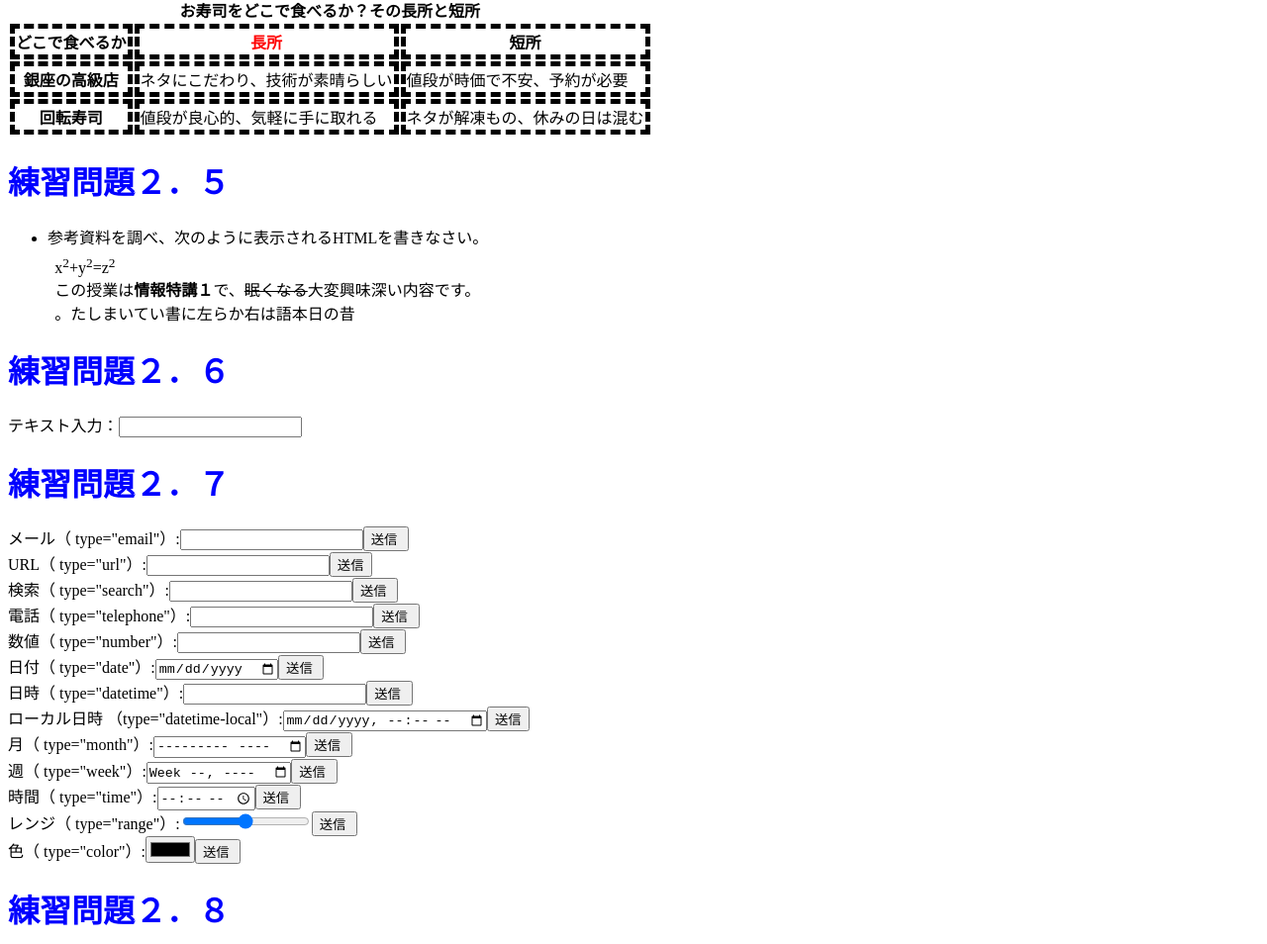
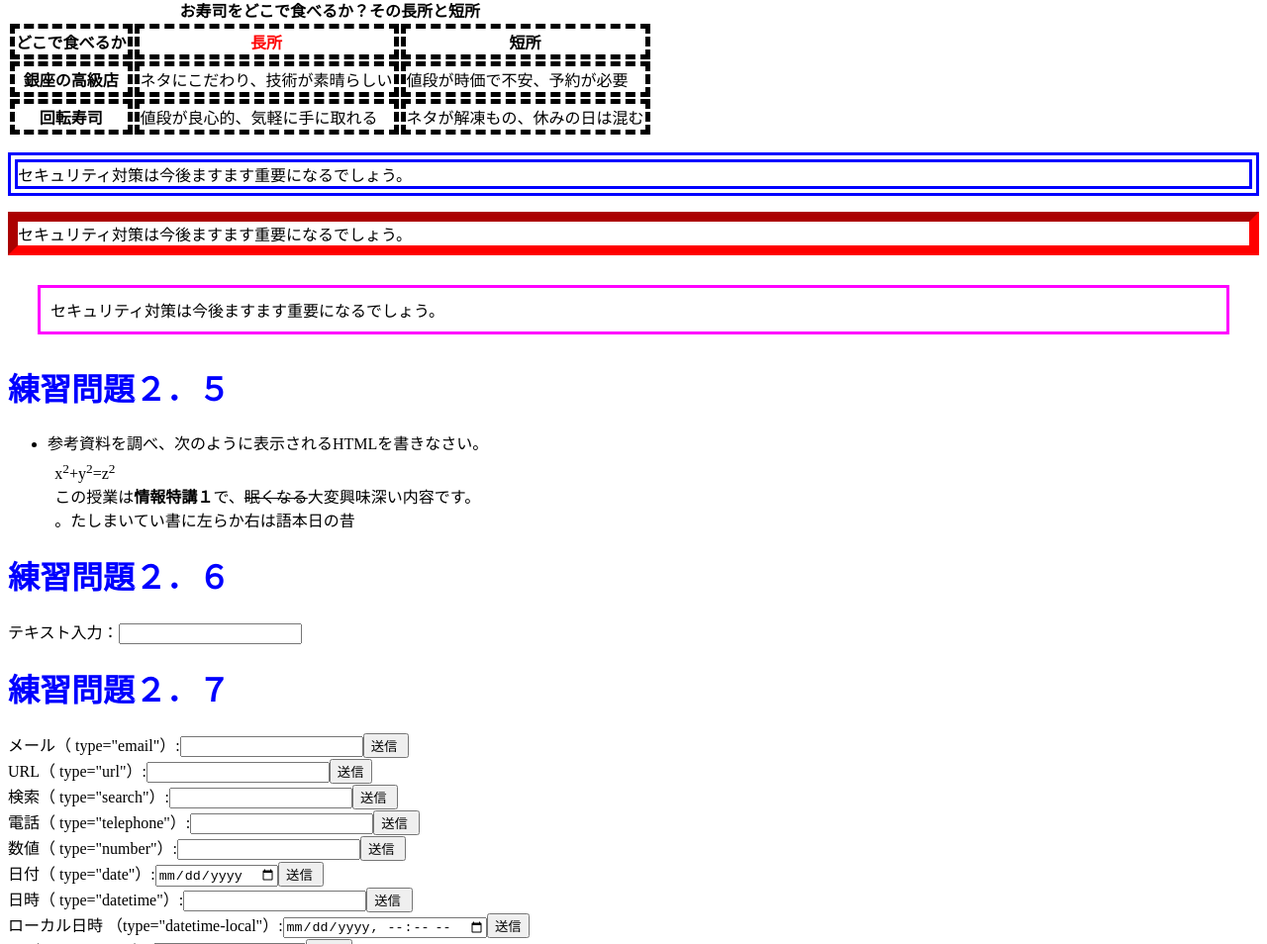
Before and after one commit to KRHRyou0330/Z-19303, a plain HTML site: page index.html in a window 1280 px wide. Shown: the part 1135-2089 px from the top of the page at 99% size. Drawn offline with Linux system fonts and the light colour scheme.

Commit message:
ex.javascript

```diff
--- a/index.html
+++ b/index.html
@@ -4,6 +4,11 @@
  <meta charset="UTF-8">
  <title>Web開発の練習</title>
  <link rel="stylesheet" href="mystyle.css"> <!-- この行を追加 -->
+ <script src="myjs.js"></script> <!-- この行を追加 -->
+ <link rel="stylesheet" href="mystyle.css"> <!-- この行を追加 -->
+<!--
+<script src="myjs.js"></script>
+-->
 </head>
 <body>
 <h1>練習問題２．２</h1>
@@ -17,6 +22,7 @@
   <li>ほげほげ</li>
   <li>ほにゃらら</li>
  </ol>
+ <script src="myjs.js"></script>
  <a id="abc">ここがabcの場所</a>
 
 <h1>練習問題２．３</h1>
@@ -76,6 +82,9 @@
 </td><td>ネタが解凍もの、休みの日は混む</td></tr>
 </tbody>
 </table>
+<p class="sample1">セキュリティ対策は今後ますます重要になるでしょう。</p>
+<p class="sample2">セキュリティ対策は今後ますます重要になるでしょう。</p>
+<p class="sample3">セキュリティ対策は今後ますます重要になるでしょう。</p>
 
 <h1>練習問題２．５</h1>
 
--- /dev/null
+++ b/myjs.js
@@ -0,0 +1 @@
+alert('Hello, Kurihara!');
--- a/mystyle.css
+++ b/mystyle.css
@@ -1,3 +1,7 @@
 h1 { color: blue; }
 th, td { border: dashed thick black; }
 th.important { color: red; }
+p.sample1 {border: double 10px #0000ff;}
+p.sample2 {border: inset 10px #ff0000;}
+p.sample3 {margin: 30px 30px;padding: 10px;border:
+medium solid #ff00ff;}
```
